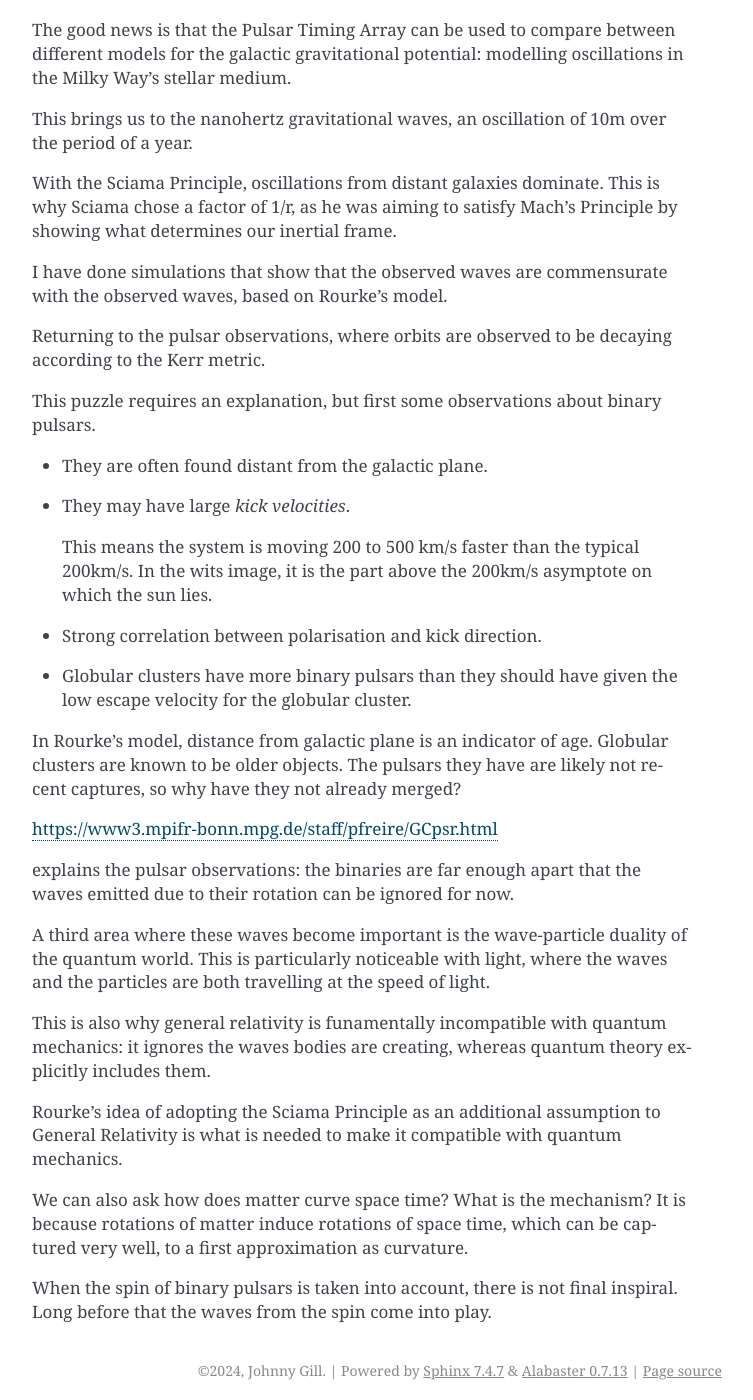
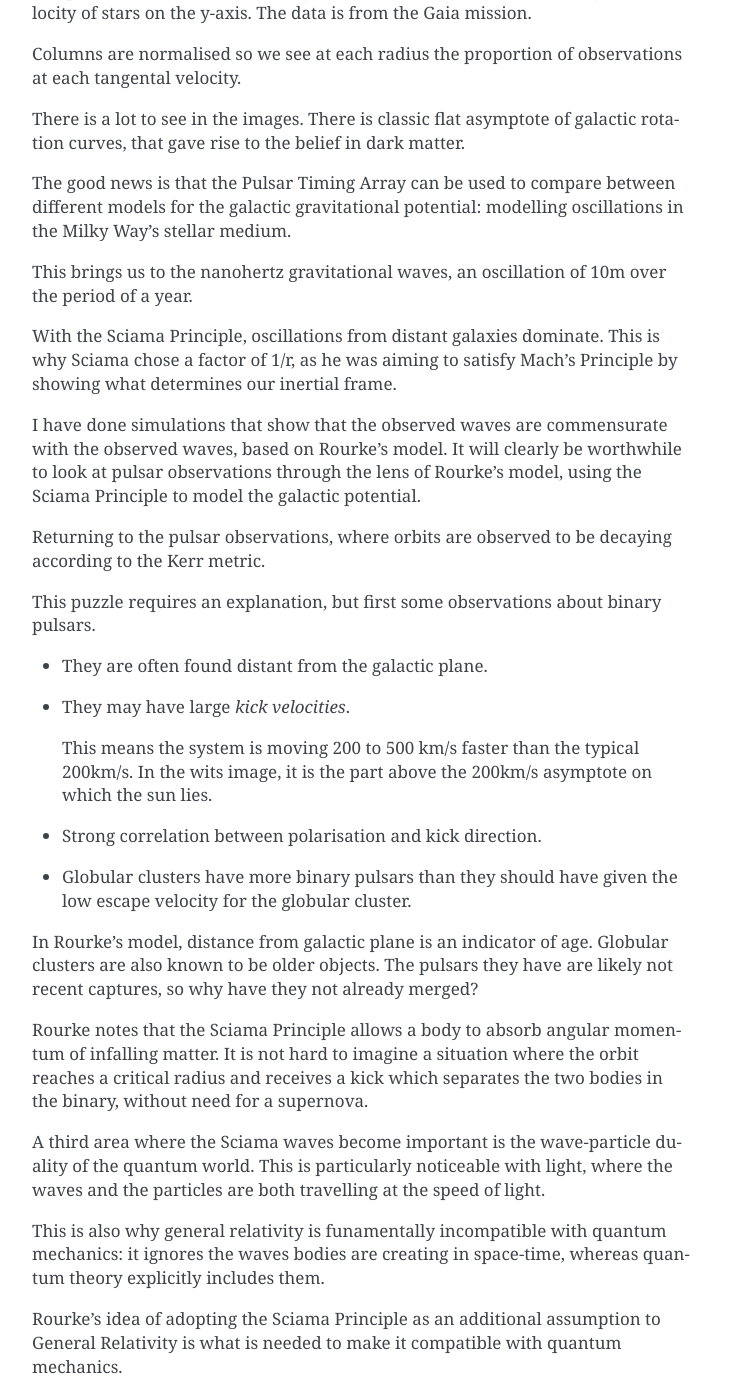
Before and after one commit to swfiua/gotu, a Sphinx documentation site: the page built from docs/cberry.rst, in a window 1280 px wide and 1400 px high, scrolled down 3327 px. Shown: the whole window, without its empty margins (388-1141 px from the left). Built offline with Sphinx 7.4.7, drawn with Linux system fonts in a browser that asks for light colours; formulas are drawn with MathJax 3; pages that are not in the unit, such as notebooks, are missing from menus; some of the changed text lies outside the part shown.

Commit message:
berry letter update

```diff
--- a/docs/cberry.rst
+++ b/docs/cberry.rst
@@ -2,7 +2,7 @@
 We had the observations of the pulsars
 ======================================
 
-Dear Christopher
+Dear Christopher,
 
 I am writing to thank you for all the work you and the team at Glasgow
 University put into the :ref:`gr24` conference last July.
@@ -34,7 +34,7 @@
 potential explanation for the gravitational waves we are seeing.
 
 The explanation is also a confirmation of Einstein's general
-relativity, involves black holes.  It has event horizons and extreme
+relativity and involves black holes.  It has event horizons and extreme
 space-time curvature.  The Kerr metric plays an important part.
 
 The story begins with Professor Rourke, a brilliant topologist with a
@@ -107,8 +107,10 @@
 The mass has to be truly supermassive, for a galaxy the size of the
 Milky Way a mass of 10-100 billion solar masses would be necessary.
 
-Rourke says that Sagittarius A* cannot be at the centre of our galaxy,
-since it is simply not large enough to drive a mature galaxy.
+Rourke said that Sagittarius A* cannot be at the centre of our galaxy,
+since it is simply not large enough to drive a mature galaxy.  He
+proposes the true centre is likely as much as twice as far away and
+that Sgr A* is a modest sized quasar.
 
 This was the motivation for the *Where Is the Sun?* artwork that I
 submitted to the conference.
@@ -123,6 +125,13 @@
 tangential velocity of stars on the y-axis.   The data is from the
 Gaia mission.
 
+Columns are normalised so we see at each radius the proportion of
+observations at each tangental velocity.
+
+There is a lot to see in the images.  There is classic flat asymptote
+of galactic rotation curves, that gave rise to the belief in dark
+matter.
+
 The good news is that the Pulsar Timing Array can be used to compare
 between different models for the galactic gravitational potential:
 modelling oscillations in the Milky Way's stellar medium.
@@ -136,7 +145,10 @@
 frame.
 
 I have done simulations that show that the observed waves are
-commensurate with the observed waves, based on Rourke's model.
+commensurate with the observed waves, based on Rourke's model.  It
+will clearly be worthwhile to look at pulsar observations through the
+lens of Rourke's model, using the Sciama Principle to model the
+galactic potential.
 
 Returning to the pulsar observations, where orbits are observed to be
 decaying according to the Kerr metric.
@@ -157,29 +169,24 @@
 * Globular clusters have more binary pulsars than they should have
   given the low escape velocity for the globular cluster.
 
-
 In Rourke's model, distance from galactic plane is an indicator of
-age.  Globular clusters are known to be older objects.  The pulsars
+age.  Globular clusters are also known to be older objects.  The pulsars
 they have are likely not recent captures, so why have they not already
 merged?
 
+Rourke notes that the Sciama Principle allows a body to absorb angular
+momentum of infalling matter.  It is not hard to imagine a situation
+where the orbit reaches a critical radius and receives a kick which
+separates the two bodies in the binary, without need for a supernova.
 
-
-
-https://www3.mpifr-bonn.mpg.de/staff/pfreire/GCpsr.html
-
-explains the pulsar observations:  the binaries are
-far enough apart that the waves emitted due to their rotation can be
-ignored for now.
-
-A third area where these waves become important is the wave-particle
+A third area where the Sciama waves become important is the wave-particle
 duality of the quantum world.  This is particularly noticeable with
 light, where the waves and the particles are both travelling at the
 speed of light.
 
 This is also why general relativity is funamentally incompatible with
-quantum mechanics: it ignores the waves bodies are creating, whereas
-quantum theory explicitly includes them.
+quantum mechanics: it ignores the waves bodies are creating in
+space-time, whereas quantum theory explicitly includes them.
 
 Rourke's idea of adopting the Sciama Principle as an additional
 assumption to General Relativity is what is needed to make it
@@ -193,3 +200,38 @@
 When the spin of binary pulsars is taken into account, there is not
 final inspiral.   Long before that the waves from the spin come into
 play.
+
+The good news is Einstein and de Sitter space come to the rescue to
+explain the waves we are observing.
+
+As a body enters our backwards light cone we see all the gravitational
+waves it has ever emitted in a short period of time.
+
+Furthermore, the situation is exactly analgous to the merging black
+hole situation.
+
+The wave front we see will be shaped according to the Kerr metric, but
+there is a hyperbolic rotation at the same time.
+
+Just as there is would be if black holes merge.  As they get closer
+and closer time slows exponentially.
+
+The intriguing possibility that universe has rewarded the magnificent
+work on gravitational wave detection with exactly what was expected,
+but the source is something that is almost indistinguishable from the
+mistaken belief.
+
+Fortunately, there are ways to distinguish between these two models,
+based on prior and posterior distributions of parameters as new
+observations come in.
+
+
+
+
+Footnotes
+---------
+
+
+Note to self: data on pulsars in globular clusters.
+
+https://www3.mpifr-bonn.mpg.de/staff/pfreire/GCpsr.html
```
Also changed, not shown: other parts of docs/cberry.rst (+3 -3 lines).
